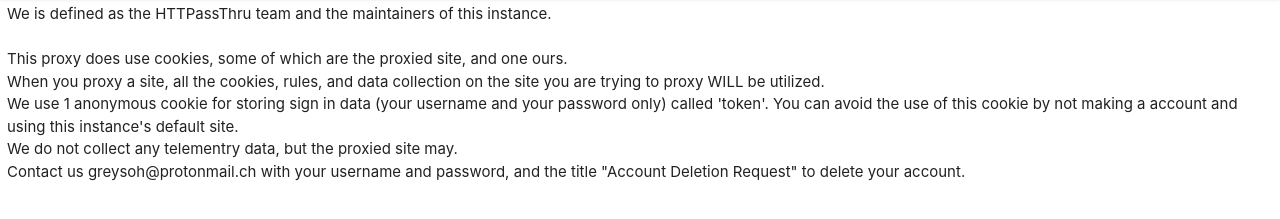
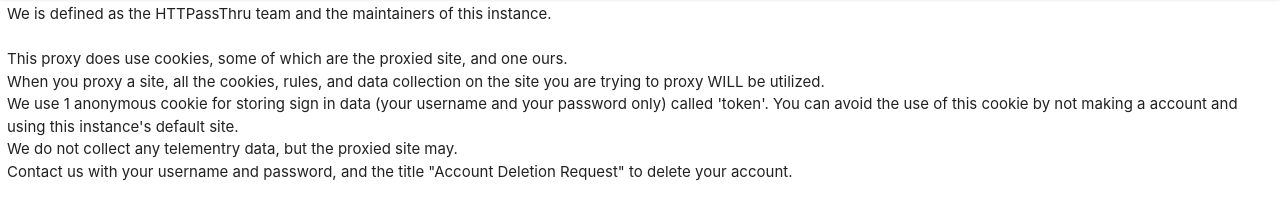
Before and after one commit to creamy-dev/HTTPassThru, a website: page router/html/httpassthru/rules.html in a window 1280 px wide. Shown: the part 67-286 px from the top of the page. Drawn offline with nearby package versions, Linux system fonts and the light colour scheme.

Commit message:
Update rules.html

```diff
--- a/router/html/httpassthru/rules.html
+++ b/router/html/httpassthru/rules.html
@@ -22,5 +22,5 @@
     When you proxy a site, all the cookies, rules, and data collection on the site you are trying to proxy WILL be utilized.<br>
     We use 1 anonymous cookie for storing sign in data (your username and your password only) called 'token'. You can avoid the use of this cookie by not making a account and using this instance's default site.<br>
     We do not collect any telementry data, but the proxied site may.<br>
-    Contact us greysoh@protonmail.ch with your username and password, and the title "Account Deletion Request" to delete your account.
+    Contact us <YOUR_EMAIL> with your username and password, and the title "Account Deletion Request" to delete your account.
 </h20>
```
